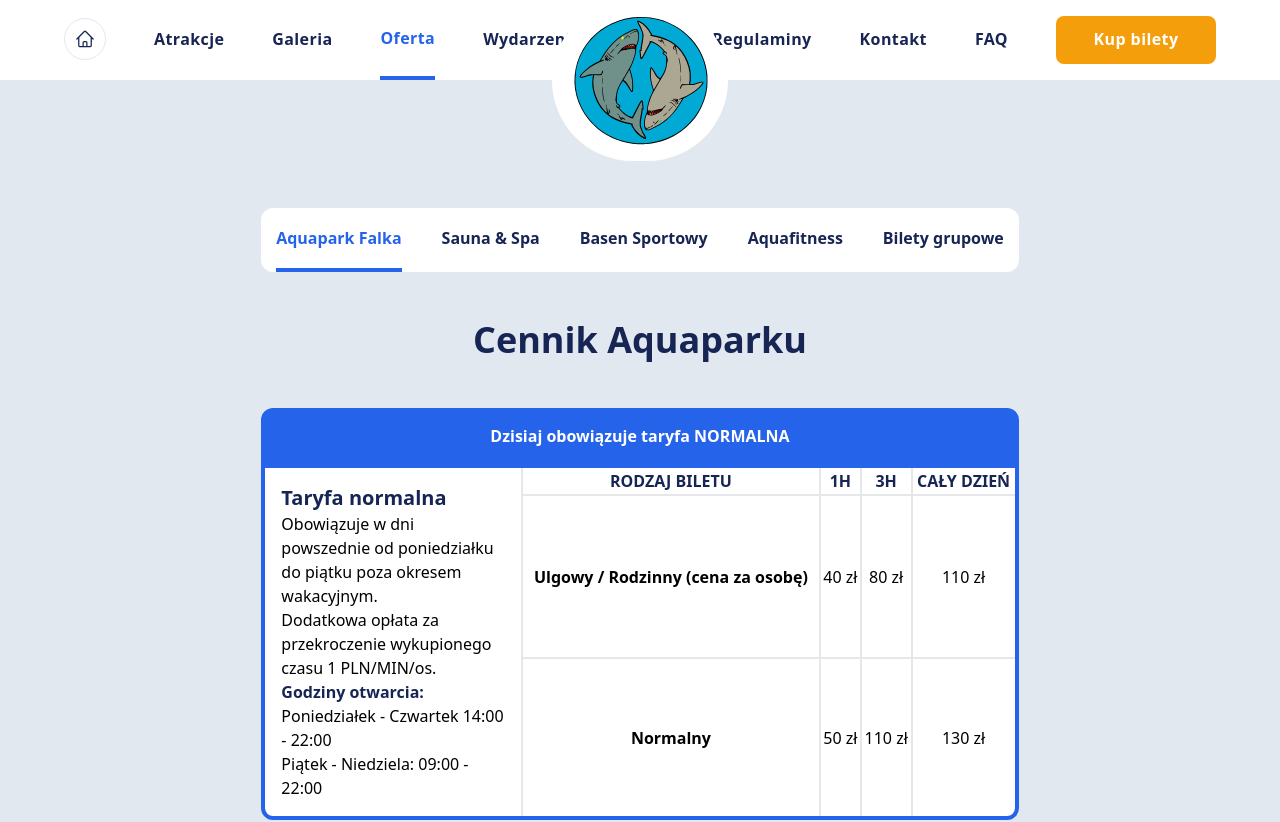
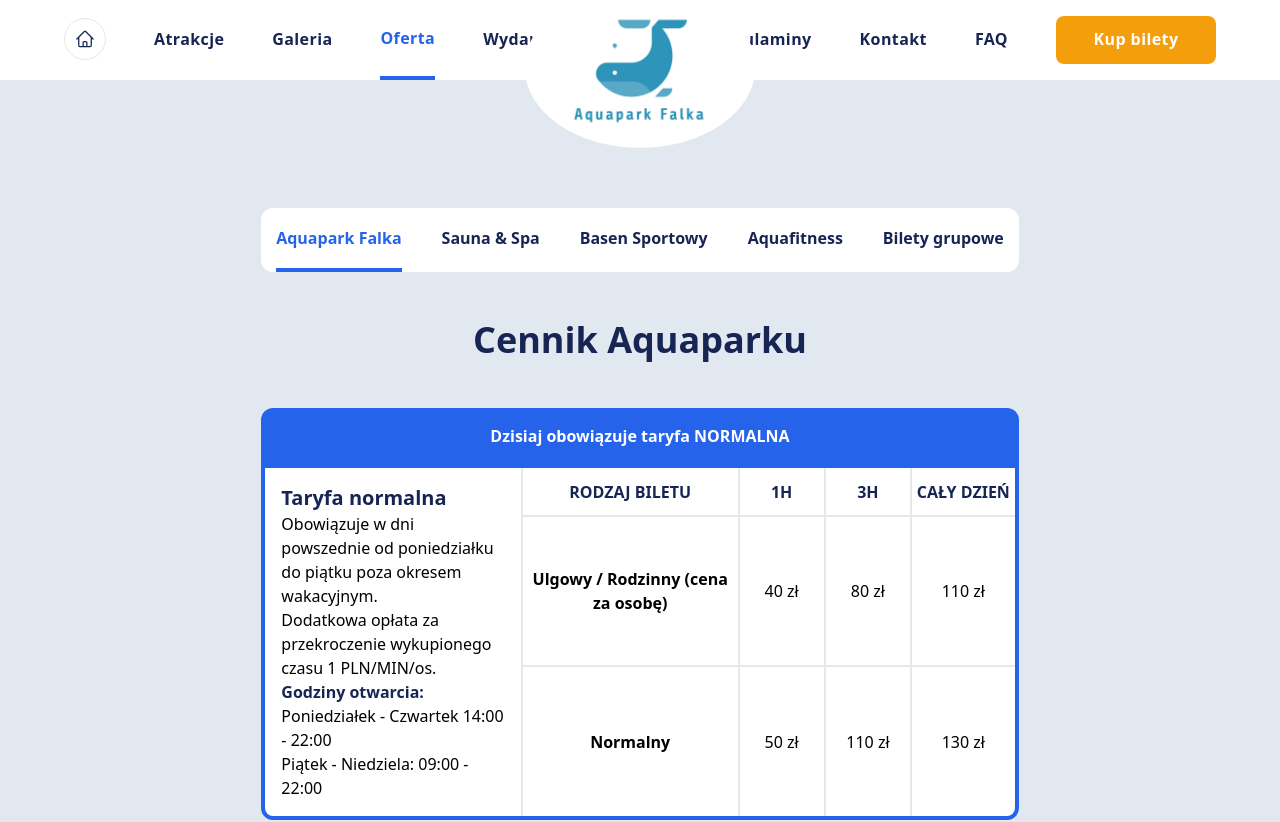
Before and after one commit to kwawrzynczak/digital-marketing, a React (Vite) app: page /prices in a window 1280 px wide. Shown: the top 822 px of the page. Built offline with nearby package versions, Linux system fonts and the light colour scheme.

Commit message:
Add new logo

```diff
--- a/index.html
+++ b/index.html
@@ -2,7 +2,7 @@
 <html lang="en">
   <head>
     <meta charset="UTF-8" />
-    <link rel="icon" type="image/svg+xml" href="/logo.svg" />
+    <link rel="icon" type="image/png" href="/logo.png" />
     <meta name="viewport" content="width=device-width, initial-scale=1.0" />
     <title>Aquapark Falka</title>
   </head>
--- a/src/components/Navbar.jsx
+++ b/src/components/Navbar.jsx
@@ -59,9 +59,12 @@ const Navbar = () => {
           ))}
         </div>
       </div>
-      <div className="logo absolute left-1/2 top-0 box-content w-36 -translate-x-1/2 rounded-full bg-white p-4">
+      <div
+        className="logo absolute left-1/2 top-0 box-content flex w-64 -translate-x-1/2 justify-center rounded-full bg-white px-6 pb-6"
+        style={{ clipPath: 'ellipse(38% 48% at 50% 40%)' }}
+      >
         <Link to="/">
-          <img src={'/logo.svg'} className="w-36" />
+          <img src={'/logo.png'} className="w-36" />
         </Link>
       </div>
     </>
--- a/src/components/PricingTable.jsx
+++ b/src/components/PricingTable.jsx
@@ -41,7 +41,7 @@ const PricingTable = ({ active = false, name = null, data, categories, sport = f
         )}
         <table className="w-full">
           <thead className="text-blue-950">
-            <tr className="border-b-2">
+            <tr className="h-12 border-b-2">
               <th className="font-semibold uppercase">Rodzaj biletu</th>
               {categories.map((category, index) => (
                 <th
@@ -61,17 +61,19 @@ const PricingTable = ({ active = false, name = null, data, categories, sport = f
               <tr
                 key={pricing.name}
                 className={twMerge(
-                  'border-b-2 text-center',
+                  'h-16 border-b-2 text-center',
                   index === data.pricing.length - 1 && 'border-none',
                 )}
               >
-                <td className="border-r-2 font-semibold">{pricing.name}</td>
+                <td className="max-w-[200px] border-r-2 font-semibold">{pricing.name}</td>
                 {pricing.prices.map((price, i) => (
                   <td
                     colSpan={(!sport && index > 1 && 3) || (sport && index > 1 && 2) || 1}
                     key={price}
                     className={twMerge(
-                      i === pricing.prices.length - 1 ? 'border-none' : 'border-r-2',
+                      i === pricing.prices.length - 1
+                        ? 'border-none'
+                        : 'min-w-[80px] max-w-[100px] border-r-2',
                     )}
                   >
                     {price}
```
Also changed, not shown: public/logo.png (added), public/logo.svg (deleted).
